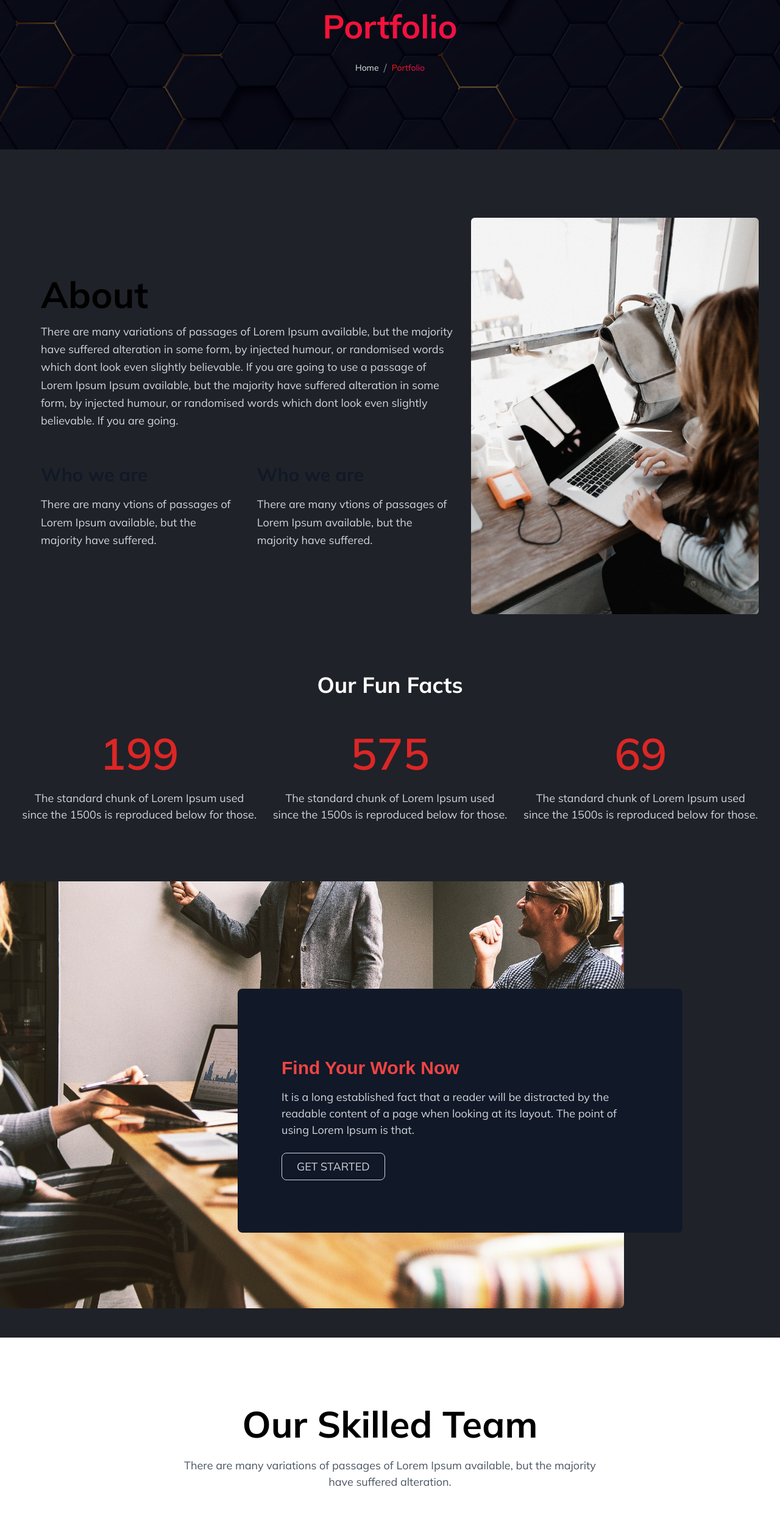
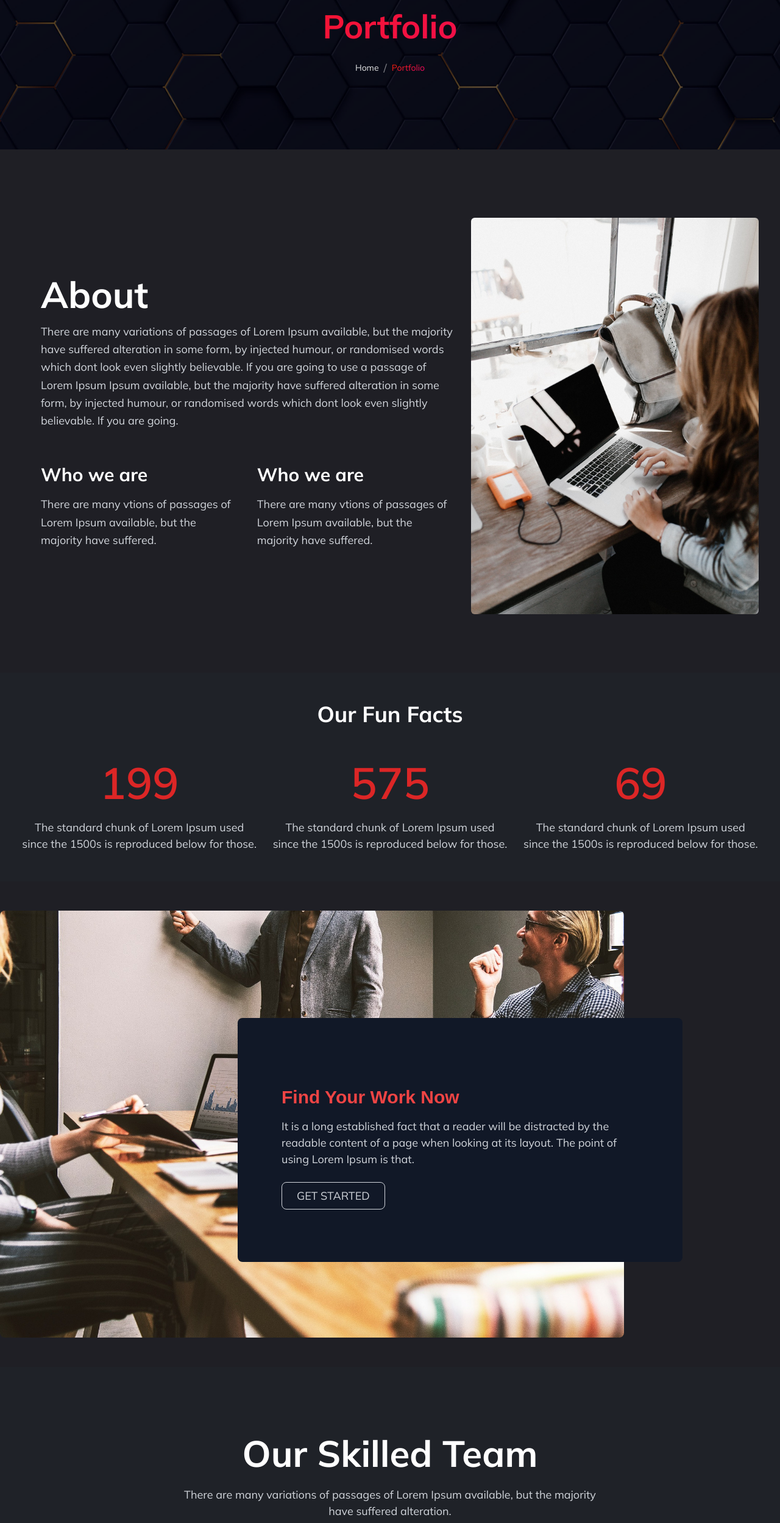
Before and after one commit to mehedi8552/BoldCraft, a React (Vite) app: page /about in a window 1280 px wide. Shown: the part 234-2731 px from the top of the page at 61% size. Built offline with nearby package versions, Linux system fonts and the light colour scheme; grey boxes are pictures that could not be loaded.

Commit message:
about page dark mood

```diff
--- a/src/components/about/AboutCounter.tsx
+++ b/src/components/about/AboutCounter.tsx
@@ -9,7 +9,7 @@ const AboutCounter = () => {
   return (
     <div>
       <Container>
-        <div className="text-center pb-12">
+        <div className="text-center py-12">
           <h1 className="Mulish-medium lg:text-4xl text-[1.625rem] text-gray-900  dark:text-white">
             Our Fun Facts
           </h1>
--- a/src/components/about/AboutFindWork.tsx
+++ b/src/components/about/AboutFindWork.tsx
@@ -2,7 +2,7 @@ import ImageAbout from "../../assets/image/bg-image-about-find-work.jpg";
 
 const AboutFindWork = () => {
   return (
-    <div className=" items-end lg:items-start  lg:py-12  lg:relative">
+    <div className=" items-end lg:items-start  lg:py-12  lg:relative dark:bg-[#1F1F25]">
       <div className="lg:absolute  lg:right-32 lg:top-56">
         <div className="  lg:w-[45.625rem] lg:h-[25rem] w-full  bg-gray-900 text-white rounded-lg p-8 mb-8 lg:mb-0 lg:mr-8 shadow-lg">
           <div className="lg:py-20 lg:px-10">
--- a/src/components/about/AboutMain.tsx
+++ b/src/components/about/AboutMain.tsx
@@ -11,40 +11,41 @@ const AboutMain = () => {
         path="/portfolio"
         breadcrumbPath="Portfolio"
       />
+      <div className="dark:bg-[#1F1F25]">
         <Container>
           <div className="flex flex-col lg:flex-row  py-16 lg:pt-28 lg:pb-24 md:gap-7">
             {/* Text Content Section */}
             <div className="w-full lg:w-3/5  lg:pl-8 my-24 space-y-4">
-            <h1 className="Mulish-bold text-4xl lg:text-6xl   text-black">
+              <h1 className="Mulish-bold text-4xl lg:text-6xl   text-black dark:text-white">
                 About
               </h1>
               <p className=" text-fontPrimary  leading-relaxed">
                 There are many variations of passages of Lorem Ipsum available,
                 but the majority have suffered alteration in some form, by
-              injected humour, or randomised words which dont look even slightly
-              believable. If you are going to use a passage of Lorem Ipsum Ipsum
-              available, but the majority have suffered alteration in some form,
-              by injected humour, or randomised words which dont look even
-              slightly believable. If you are going.
+                injected humour, or randomised words which dont look even
+                slightly believable. If you are going to use a passage of Lorem
+                Ipsum Ipsum available, but the majority have suffered alteration
+                in some form, by injected humour, or randomised words which dont
+                look even slightly believable. If you are going.
               </p>
               <div>
                 <div className=" flex flex-col md:flex-row gap-8 lg:pt-10">
                   <div>
-                  <h2 className="Mulish-medium text-[1.625rem] lg:text-3xl text-gray-900 mb-4">
+                    <h2 className="Mulish-medium text-[1.625rem] lg:text-3xl text-gray-900 mb-4 dark:text-white">
                       Who we are
                     </h2>
                     <p className=" text-fontPrimary  leading-relaxed">
-                    There are many vtions of passages of Lorem Ipsum available,
-                    but the majority have suffered.
+                      There are many vtions of passages of Lorem Ipsum
+                      available, but the majority have suffered.
                     </p>
                   </div>
                   <div>
-                  <h2 className="Mulish-medium text-[1.625rem]  lg:text-3xl text-gray-900 mb-4">
+                    <h2 className="Mulish-medium text-[1.625rem]  lg:text-3xl text-gray-900 mb-4 dark:text-white">
                       Who we are
                     </h2>
                     <p className=" text-fontPrimary  leading-relaxed">
-                    There are many vtions of passages of Lorem Ipsum available,
-                    but the majority have suffered.
+                      There are many vtions of passages of Lorem Ipsum
+                      available, but the majority have suffered.
                     </p>
                   </div>
                 </div>
@@ -61,6 +62,7 @@ const AboutMain = () => {
           </div>
         </Container>
       </div>
+    </div>
   );
 };
 
--- a/src/components/common/SkilledTeam.tsx
+++ b/src/components/common/SkilledTeam.tsx
@@ -5,13 +5,13 @@ import Container from "./Container";
 
 const SkilledTeam = () => {
   return (
-    <div className="py-16 lg:py-28 bg-white">
+    <div className="py-16 lg:py-28 bg-white dark:bg-[#1F2228]">
       <Container>
         <div className="text-center space-y-6 ">
-          <h1 className="Mulish-bold text-4xl lg:text-6xl lg:text-section-title text-black">
+          <h1 className="Mulish-bold text-4xl lg:text-6xl lg:text-section-title text-black dark:text-white">
           Our Skilled Team
           </h1>
-          <p className="Mulish-regular text-fontPrimary text-gray-600 lg:px-64 ">
+          <p className="Mulish-regular text-fontPrimary  lg:px-64 ">
             There are many variations of passages of Lorem Ipsum available, but
             the majority have suffered alteration.
           </p>
```
Lines whose indentation alone changed are shown as unchanged.
